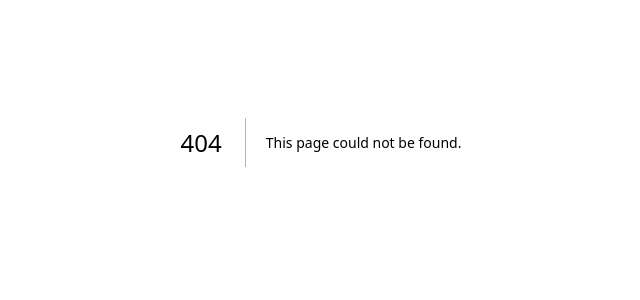
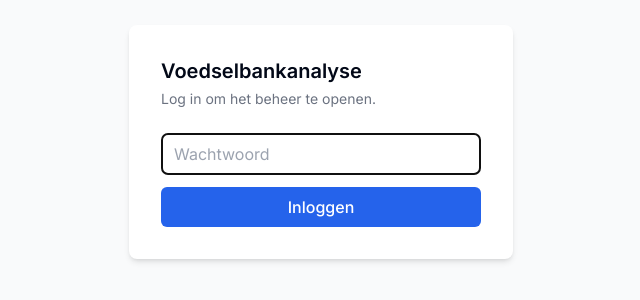
Before and after one commit to robertdeblok/questionnaire-app, a Next.js app: page /login in a window 1280 px wide. Before the commit this address had no page. Shown: the part 258-558 px from the top of the page, without its empty margins (319-959 px from the left). Built offline with nearby package versions, Linux system fonts and the light colour scheme.

Commit message:
Standalone site on root path with admin login (middleware + cookie)
Co-Authored-By: Robert de Blok <robertdeblok@gmail.com>

```diff
--- /dev/null
+++ b/app/api/auth/login/route.ts
@@ -0,0 +1,14 @@
+import { NextResponse } from 'next/server'
+
+export async function POST(req: Request) {
+  const { password } = await req.json().catch(() => ({}))
+  if (!password || password !== process.env.ADMIN_PASSWORD) {
+    return NextResponse.json({ error: 'Onjuist wachtwoord' }, { status: 401 })
+  }
+  const res = NextResponse.json({ ok: true })
+  res.cookies.set('qa_admin', process.env.ADMIN_TOKEN || '', {
+    httpOnly: true, sameSite: 'lax', secure: process.env.NODE_ENV === 'production',
+    maxAge: 30 * 86400, path: '/',
+  })
+  return res
+}
--- /dev/null
+++ b/app/api/auth/logout/route.ts
@@ -0,0 +1,7 @@
+import { NextResponse } from 'next/server'
+
+export async function POST() {
+  const res = NextResponse.json({ ok: true })
+  res.cookies.set('qa_admin', '', { maxAge: 0, path: '/' })
+  return res
+}
--- /dev/null
+++ b/app/login/page.tsx
@@ -0,0 +1,44 @@
+'use client'
+import { useState, Suspense } from 'react'
+import { useRouter, useSearchParams } from 'next/navigation'
+
+function LoginForm() {
+  const [wachtwoord, setWachtwoord] = useState('')
+  const [fout, setFout] = useState('')
+  const [bezig, setBezig] = useState(false)
+  const router = useRouter()
+  const params = useSearchParams()
+
+  async function submit(e: React.FormEvent) {
+    e.preventDefault()
+    setBezig(true); setFout('')
+    const r = await fetch('/api/auth/login', {
+      method: 'POST', headers: { 'Content-Type': 'application/json' },
+      body: JSON.stringify({ password: wachtwoord }),
+    })
+    setBezig(false)
+    if (r.ok) router.push(params.get('naar') || '/admin')
+    else setFout('Onjuist wachtwoord')
+  }
+
+  return (
+    <div className="min-h-screen flex items-center justify-center bg-gray-50">
+      <form onSubmit={submit} className="bg-white p-8 rounded-lg shadow-md w-full max-w-sm">
+        <h1 className="text-xl font-semibold mb-1">Voedselbankanalyse</h1>
+        <p className="text-sm text-gray-500 mb-6">Log in om het beheer te openen.</p>
+        <input type="password" value={wachtwoord} onChange={e => setWachtwoord(e.target.value)}
+          placeholder="Wachtwoord" required autoFocus
+          className="w-full border rounded-md px-3 py-2 mb-3" />
+        {fout && <p className="text-sm text-red-600 mb-3">{fout}</p>}
+        <button type="submit" disabled={bezig}
+          className="w-full bg-blue-600 text-white rounded-md py-2 font-medium disabled:opacity-50">
+          {bezig ? 'Bezig…' : 'Inloggen'}
+        </button>
+      </form>
+    </div>
+  )
+}
+
+export default function Login() {
+  return <Suspense><LoginForm /></Suspense>
+}
--- a/next.config.js
+++ b/next.config.js
@@ -1,8 +1,6 @@
 /** @type {import('next').NextConfig} */
 const nextConfig = {
   output: 'standalone',
-  basePath: '/questionnaire',
-  assetPrefix: '/questionnaire',
 }
 
 module.exports = nextConfig
```
Also changed, not shown: middleware.ts (added, +26 -0 lines), 1 other file (tests, documents, lock files or other folders).
